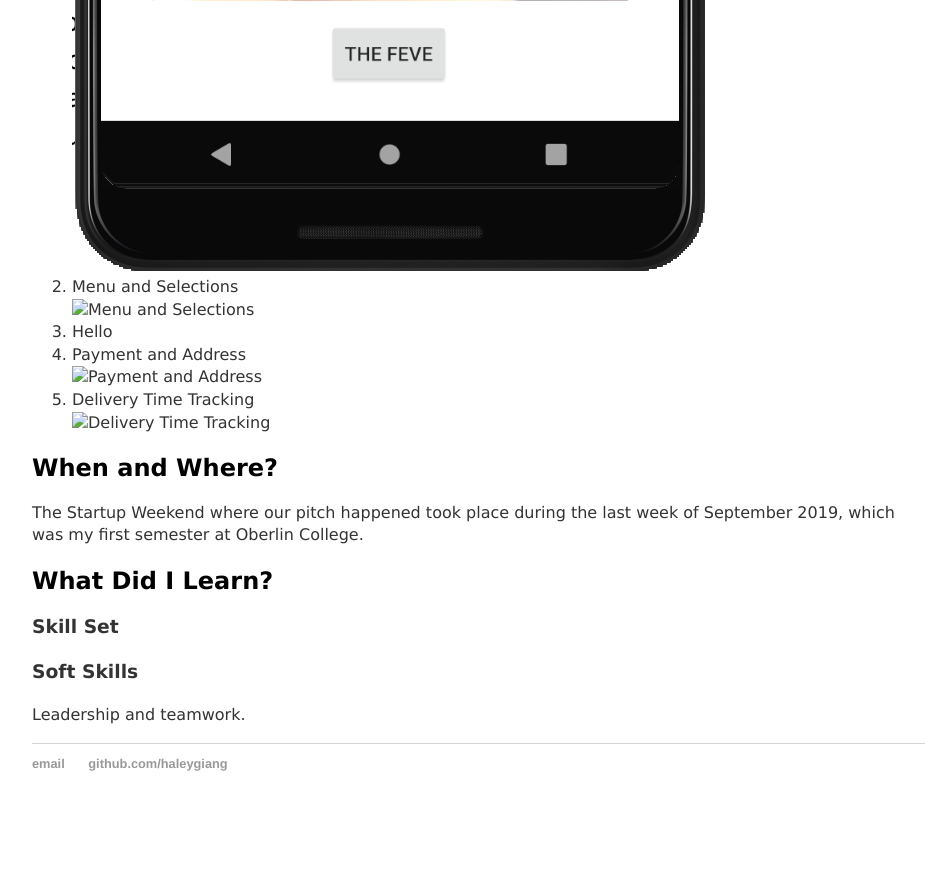
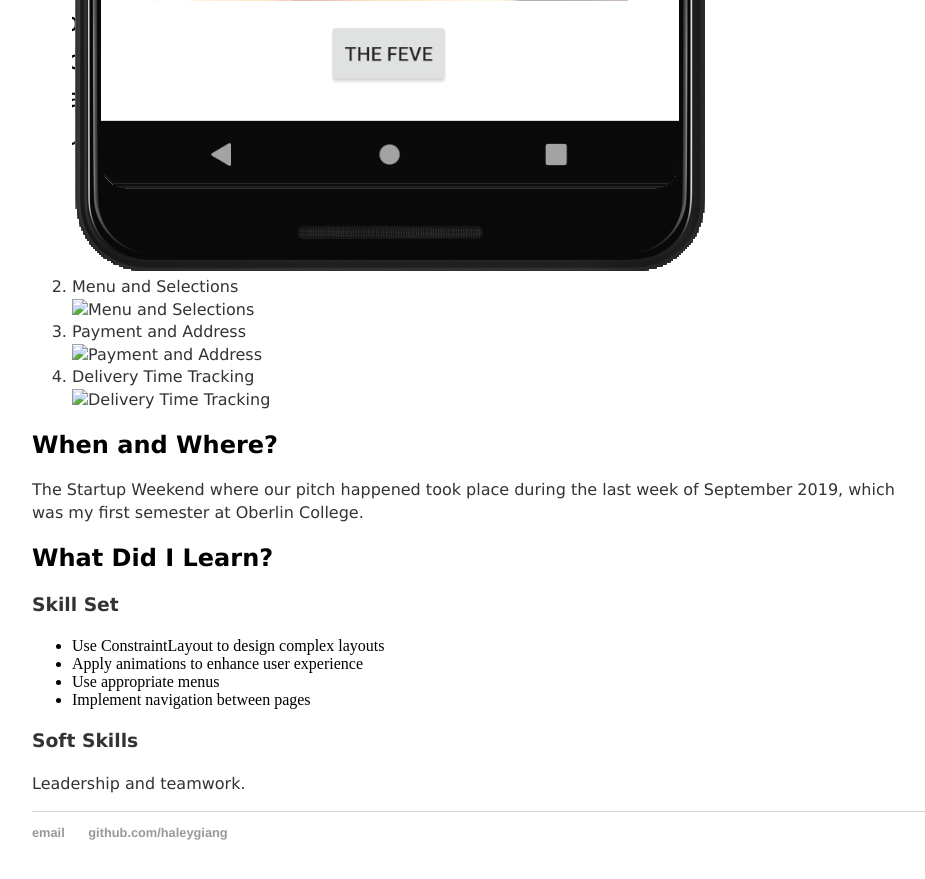
Before and after one commit to haleygiang/haleygiang.github.io, a Jekyll site: the page built from _posts/2020-03-26-obie-food-app.md, in a window 1280 px wide and 900 px high, scrolled down 1758 px. Shown: the top 879 px of the window, without its empty margins (160-1085 px from the left). Built offline with Jekyll 4.4.1, drawn with Linux system fonts in a browser that asks for light colours; before the commit the page ends 2589 px from its top, so only the background shows below that.

Commit message:
Update 2020-03-26-obie-food-app.md

```diff
--- a/_posts/2020-03-26-obie-food-app.md
+++ b/_posts/2020-03-26-obie-food-app.md
@@ -29,9 +29,8 @@ permalink: /obie-food/
 	<img src="https://github.com/haleygiang/haleygiang.github.io/blob/master/_assets/images/homepage.png" alt="Homepage" align="center">
 	<li>Menu and Selections</li>
 	<img src="/_assets/images/selection.png" alt="Menu and Selections" align="center">
-	<li>Hello</li>
 	<li>Payment and Address</li>
-	<img src="address.png" alt="Payment and Address" align="center">
+	<img src="/Users/trungx/Desktop/haleygiang.github.io/_assets/images/address.png" alt="Payment and Address" align="center">
 	<li>Delivery Time Tracking</li>
 	<img src="delivery.png" alt="Delivery Time Tracking" align="center">
 </ol>
@@ -42,5 +41,11 @@ permalink: /obie-food/
 
 <h2>What Did I Learn?</h2>
 <h3>Skill Set</h3>
+<ul>
+	<li>Use ConstraintLayout to design complex layouts</li>
+	<li>Apply animations to enhance user experience</li>
+	<li>Use appropriate menus</li>
+	<li>Implement navigation between pages</li>
+</ul>
 <h3>Soft Skills</h3>
 <p>Leadership and teamwork.</p>
```
